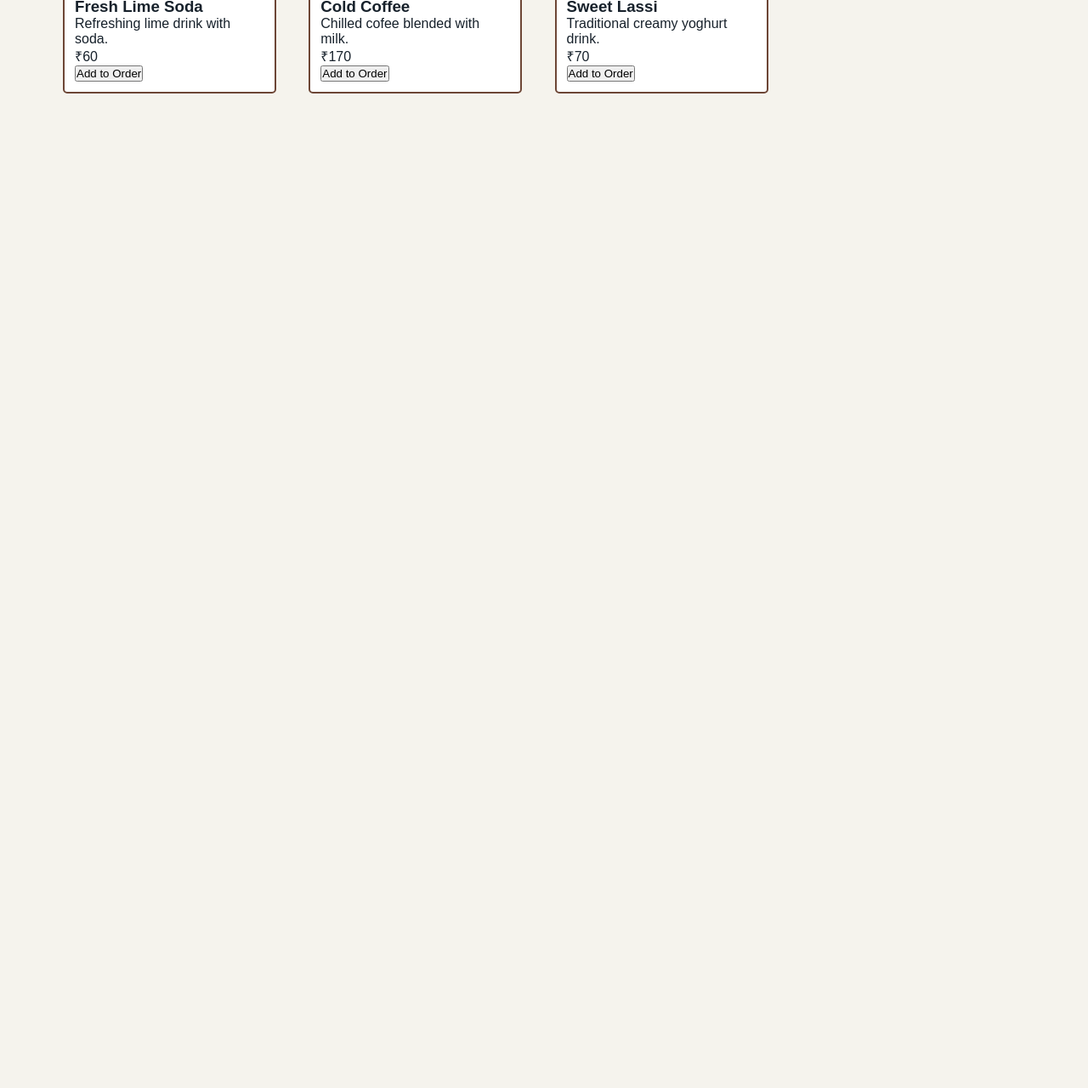
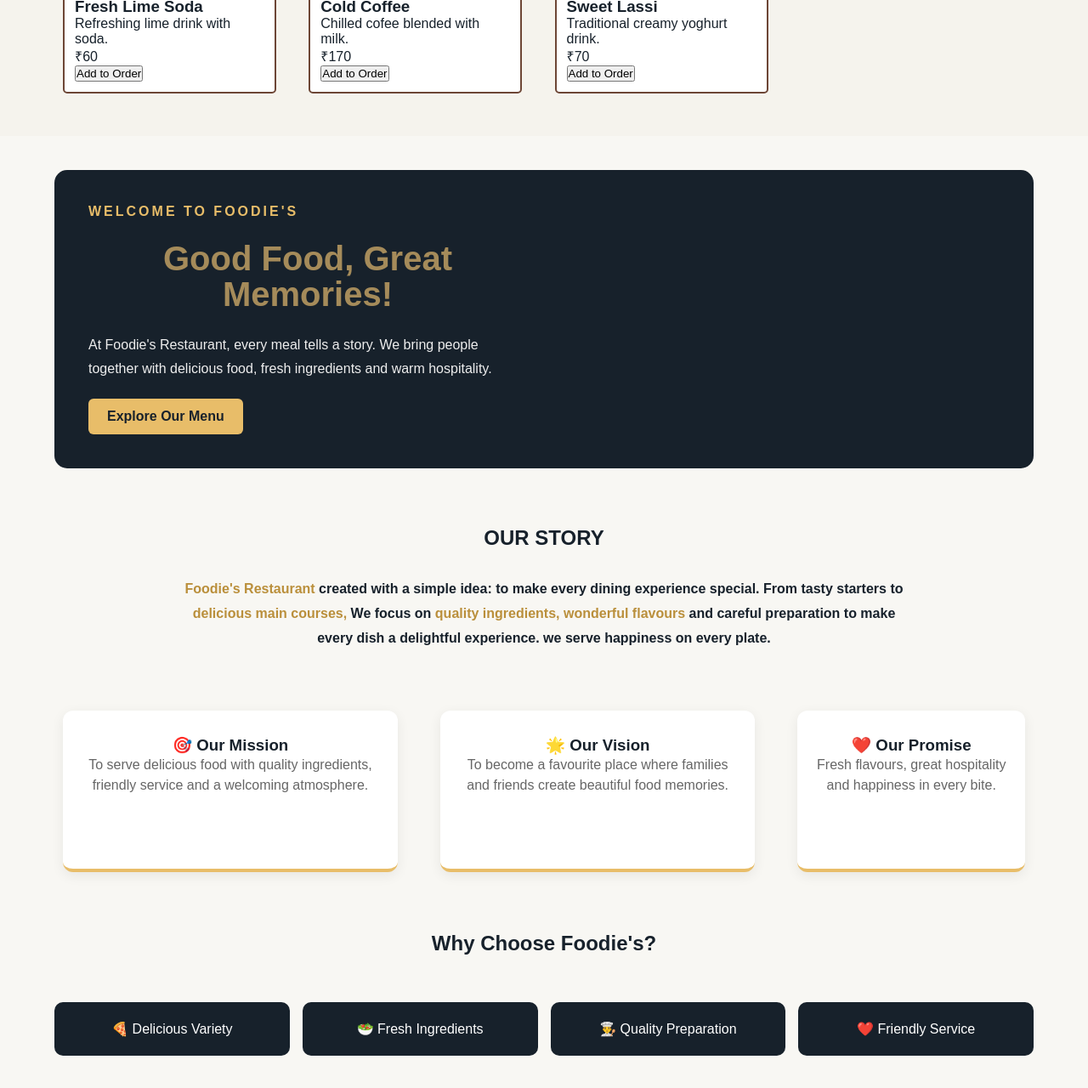
Before and after one commit to kalpanasbv9-cmyk/restaurant-menu-project, a plain HTML site: page r-menu.html in a window 1280 px wide. Shown: the part 3826-5106 px from the top of the page at 85% size. Before the commit the page ends 3986 px from the top, so only its background shows below. Drawn offline with Linux system fonts and the light colour scheme.

Commit message:
Add About page onto Homepage.

```diff
--- a/r-menu.html
+++ b/r-menu.html
@@ -439,6 +439,72 @@
                     </div>
                 </div>
             </section>
+<!--About Section-->
+ <main class="about-page">
+            <section class="about-hero">
+                <div class="about-text">
+                    <span class="small-title">WELCOME TO FOODIE'S</span>
+                    <h1>Good Food, Great Memories!</h1>
+                    <p>
+                        At Foodie's Restaurant, every meal tells a story.
+                        We bring people together with delicious food,
+                        fresh ingredients and warm hospitality.
+                    </p>
+                    <a href="menu.html" class="gold-btn">Explore Our Menu</a>
+                </div>
+
+            </section>
+            <section class="our-story">
+                <h2>OUR STORY</h2>
+                <p>
+                    <span>Foodie's Restaurant </span> created with a simple idea:
+                    to make every dining experience special.
+                    From tasty starters to <span> delicious main courses,</span>
+                    We focus on <span> quality ingredients, wonderful flavours </span> and careful preparation
+                    to make every dish a delightful experience.
+                    we serve happiness on every plate.
+                </p>
+            </section>
+
+            <section class="mission-vision">
+
+                <div class="box">
+                    <h3>🎯 Our Mission</h3>
+                    <p>
+                        To serve delicious food with quality ingredients,
+                        friendly service and a welcoming atmosphere.
+                    </p>
+                </div>
+
+                <div class="box">
+                    <h3>🌟 Our Vision</h3>
+                    <p>
+                        To become a favourite place where families
+                        and friends create beautiful food memories.
+                    </p>
+                </div>
+
+                <div class="box">
+                    <h3>❤️ Our Promise</h3>
+                    <p>
+                        Fresh flavours, great hospitality and
+                        happiness in every bite.
+                    </p>
+                </div>
+
+            </section>
+
+            <section class="why-us">
+                <h2>Why Choose Foodie's?</h2>
+
+                <div class="features">
+                    <div>🍕 Delicious Variety</div>
+                    <div>🥗 Fresh Ingredients</div>
+                    <div>👨‍🍳 Quality Preparation</div>
+                    <div>❤️ Friendly Service</div>
+                 </div>
+            </section>
+        </main>
 
 
     </body>
```
